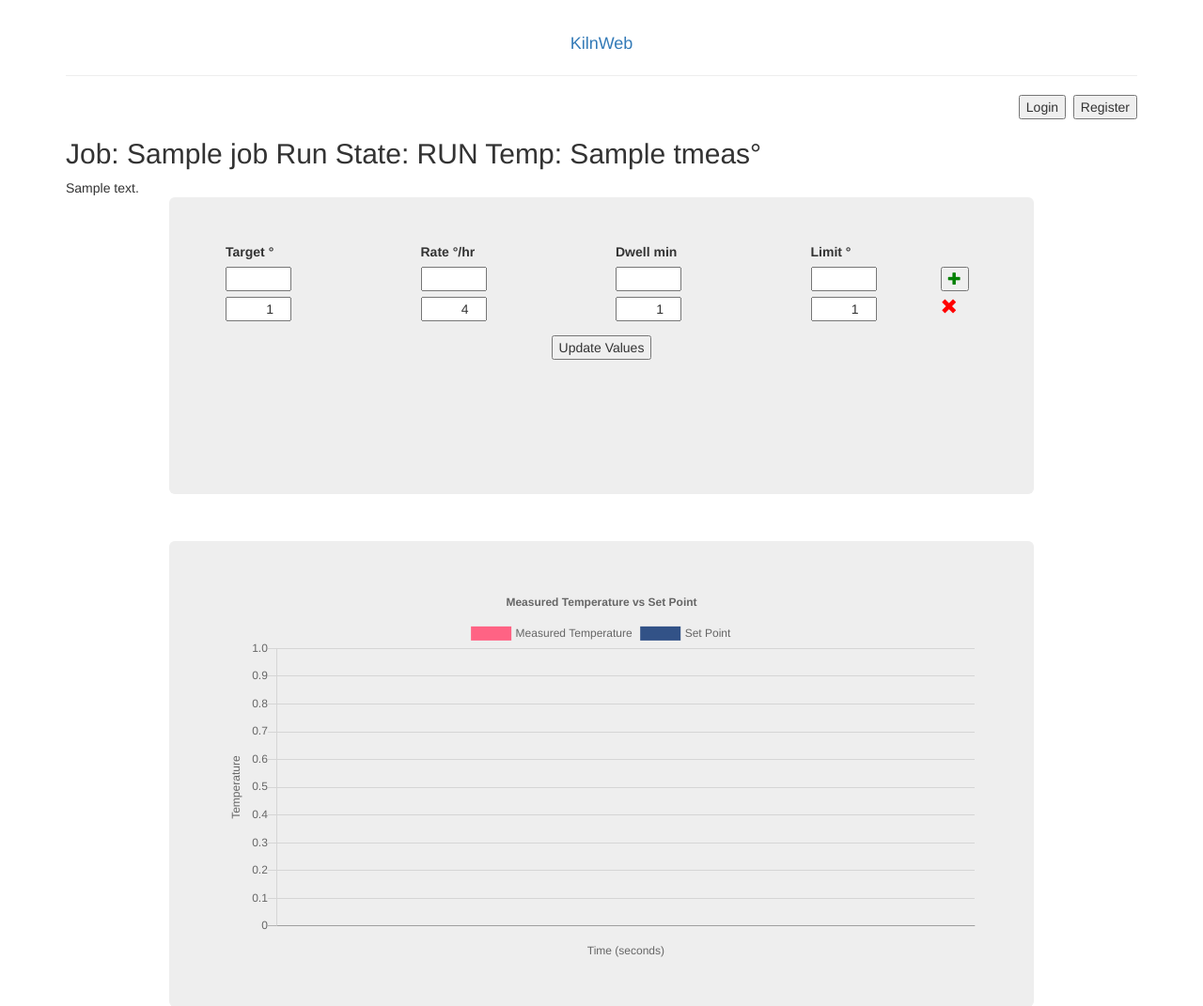
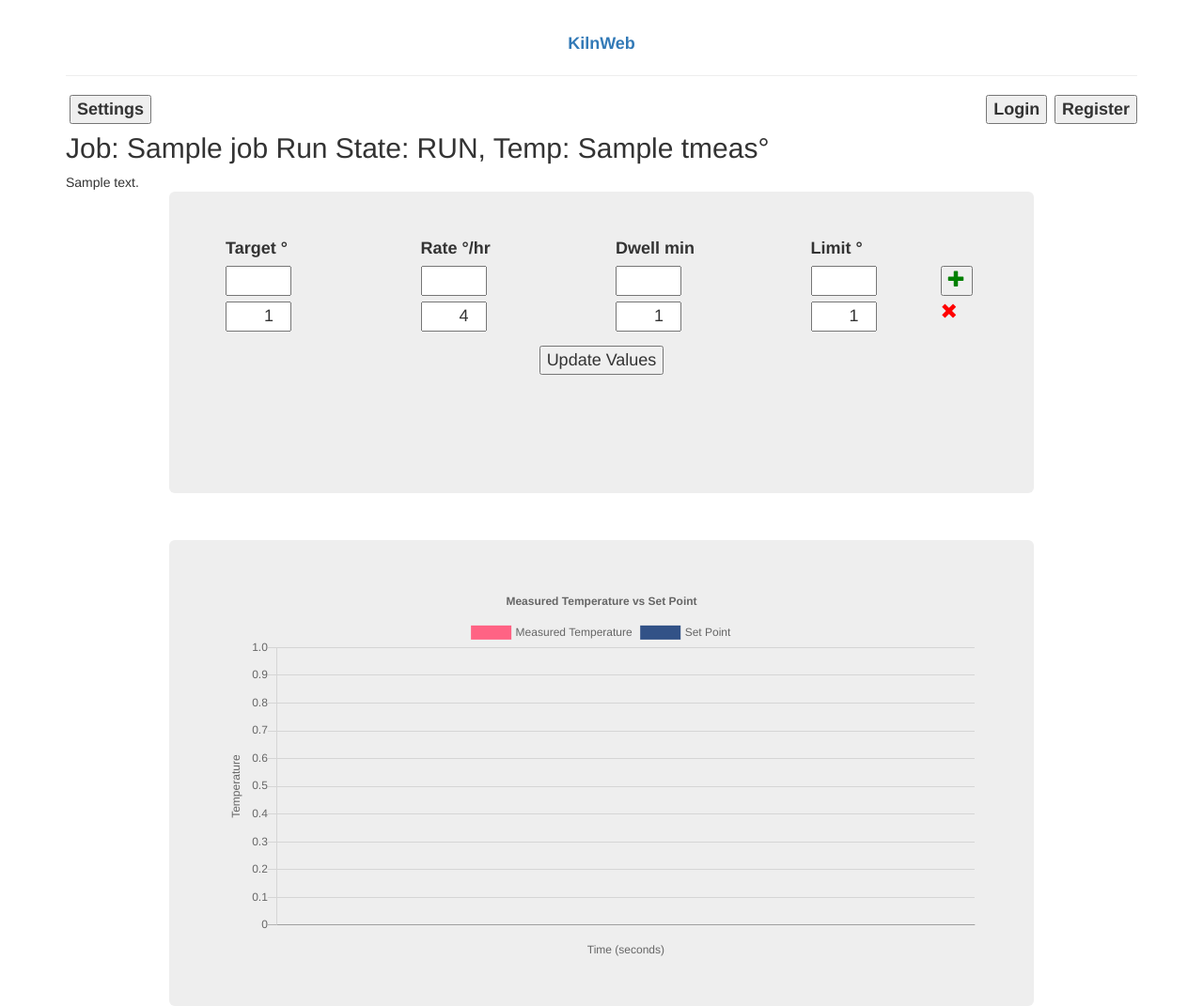
Before and after one commit to techwiz42/kilnserver, a Flask app: template kilnweb2/kilnweb2/templates/show_job_steps.html in a window 1280 px wide. Shown: the top 1071 px of the page at 94% size. Run offline with Flask 3, Linux system fonts and the light colour scheme; tables that the repository leaves empty hold one stand-in row (values such as "Sample post"); the template is opened without the code that fills it: values that come from a table or form of the project are taken from there, most other values are stand-ins (such as "Sample title", 1, 10 or a date in 2020); parts of the project's set-up code (start-up, migrations or seed data) failed here and were passed over; some libraries are stand-ins or nearby versions.

Commit message:
large print edition for R. Carr

```diff
--- a/kilnweb2/kilnweb2/templates/show_job_steps.html
+++ b/kilnweb2/kilnweb2/templates/show_job_steps.html
@@ -26,19 +26,22 @@
 
     </script>
     <style>
-        a {font-size: large; text-decoration: none; }
+        a {font-size: large; font-weight: bold; text-decoration: none; }
+	button { font-size: large; font-weight: bold; }
     </style>
 {% endblock %}
 {% block body %}
 <div class="container">
   <div class="h1" align="center"><a href="{{ url_for('show_jobs') }}">KilnWeb</a></div>
   <hr/>
-  <div align="right">
+  <div style="inline; float: left; ">
+	  &nbsp;<button type="button" onclick="window.location.href='{{ url_for('settings') }}'">Settings</button>
+  </div>
+  <div style="inline; float: right; ">
     {% if current_user.is_anonymous %}
       <button type="button" onclick="window.location.href='{{ url_for('login') }}'">Login</button>&nbsp;
       <button type="button" onclick="window.location.href='{{ url_for('register') }}'">Register</button>
     {% else %}
-    <big>{{ current_user.username }}</big>&nbsp;
       <button type="button" onclick="window.location.href='{{ url_for('start_job', job_id = job.id) }}'">Start Job</button>&nbsp;
       <button type="button" onclick="window.location.href='{{ url_for('show_jobs') }}'">Show Jobs</button>&nbsp;
       {% if current_user.is_admin %}
@@ -47,17 +50,19 @@
       <button type="button" onclick="window.location.href='{{ url_for('logout') }}'">Logout</button>
     {% endif %}
   </div>
+  <p/>
   <div class=metanav>
   </div>
   {% for message in get_flashed_messages() %}
     <div class='flash alert alert-danger'>{{ message }}</div>
   {% endfor %}
-  <div class="h2">Job: {{ job.name }} Run State: {{ run_state }} Temp: {{ tmeas }}&deg;</div>
+  <br/><p>
+  <div class="h2">Job: {{ job.name }} Run State: {{ run_state }}, Temp: {{ tmeas }}&deg;</div>
   <div class="textarea">{{ job.comment }}</div>
     <form action="{{ url_for('update_job_steps', job_id=job.id) }}" method="post">
       <div class="vertical-center">
       <div class="col-md-10 col-md-offset-1"> <!-- offset jumbotron on page -->
-      <div class="jumbotron" align="left">
+      <div class="jumbotron" align="left" style="font-size:large;">
         <div class="row">
           <div class="col-xs-3"><b>Target &deg;</b></div>
           <div class="col-xs-3"><b>Rate &deg;/hr</b></div>
--- a/kilnweb2/kilnweb2/templates/show_jobs.html
+++ b/kilnweb2/kilnweb2/templates/show_jobs.html
@@ -3,7 +3,7 @@
 <div class=ex1>
   <p>
 
-<br>Kiln state: {{ run_state }} Temp: {{ tmeas }}&deg;
+<br>Kiln state: {{ run_state }}, Temp: {{ tmeas }}&deg;
   <br/>
   {% if running_job == None %}
   No job running.
```
Also changed, not shown: kilnweb2/kilnweb2/templates/layout.html (+8 -2 lines).
